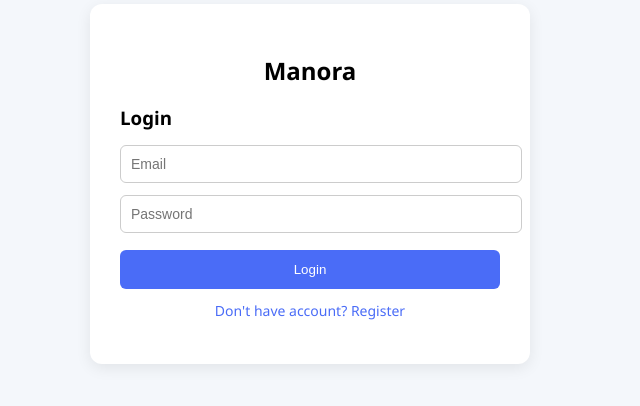
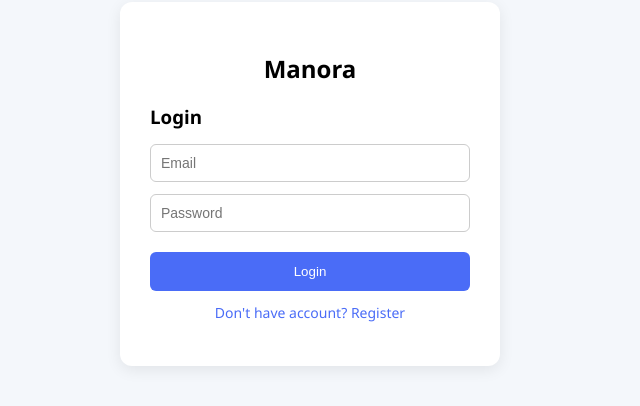
Before and after one commit to jujhar6226/manora-frontend, a React (Create React App) app: page / in a window 1280 px wide. Shown: the part 216-622 px from the top of the page, without its empty margins (330-970 px from the left). Built offline with nearby package versions, Linux system fonts and the light colour scheme.

Commit message:
Fixed alignment issue using proper box-sizing and layout

```diff
--- a/src/components/Auth.js
+++ b/src/components/Auth.js
@@ -19,7 +19,8 @@ function Auth({
     padding: 10,
     borderRadius: 6,
     border: "1px solid #ccc",
-    fontSize: 14
+    fontSize: 14,
+    boxSizing: "border-box" // ✅ FIX
   };
 
   const buttonStyle = {
@@ -31,7 +32,8 @@ function Auth({
     borderRadius: 6,
     cursor: "pointer",
     fontWeight: "500",
-    marginTop: 5
+    marginTop: 8,
+    boxSizing: "border-box" // ✅ FIX
   };
 
   const linkStyle = {
@@ -39,7 +41,8 @@ function Auth({
     marginTop: 12,
     fontSize: 14,
     color: "#4a6cf7",
-    textAlign: "center"
+    textAlign: "center",
+    display: "block" // ✅ ensures proper centering
   };
 
   return (
@@ -61,6 +64,7 @@ function Auth({
           boxShadow: "0 4px 15px rgba(0,0,0,0.08)",
           width: 380,
           maxWidth: "90%",
+          boxSizing: "border-box" // ✅ FIX
         }}
       >
         <h2 style={{ textAlign: "center", marginBottom: 10 }}>Manora</h2>
```
